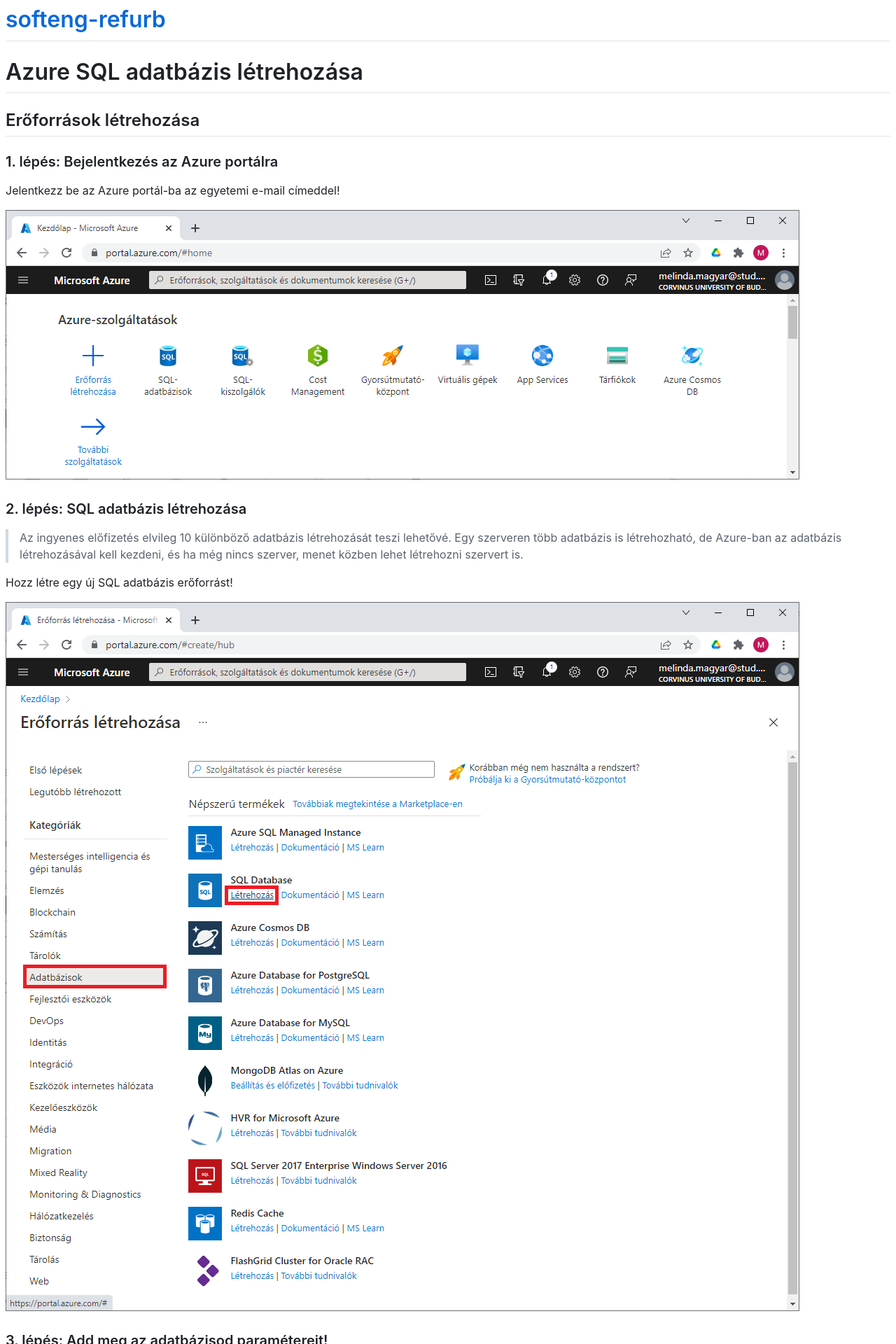
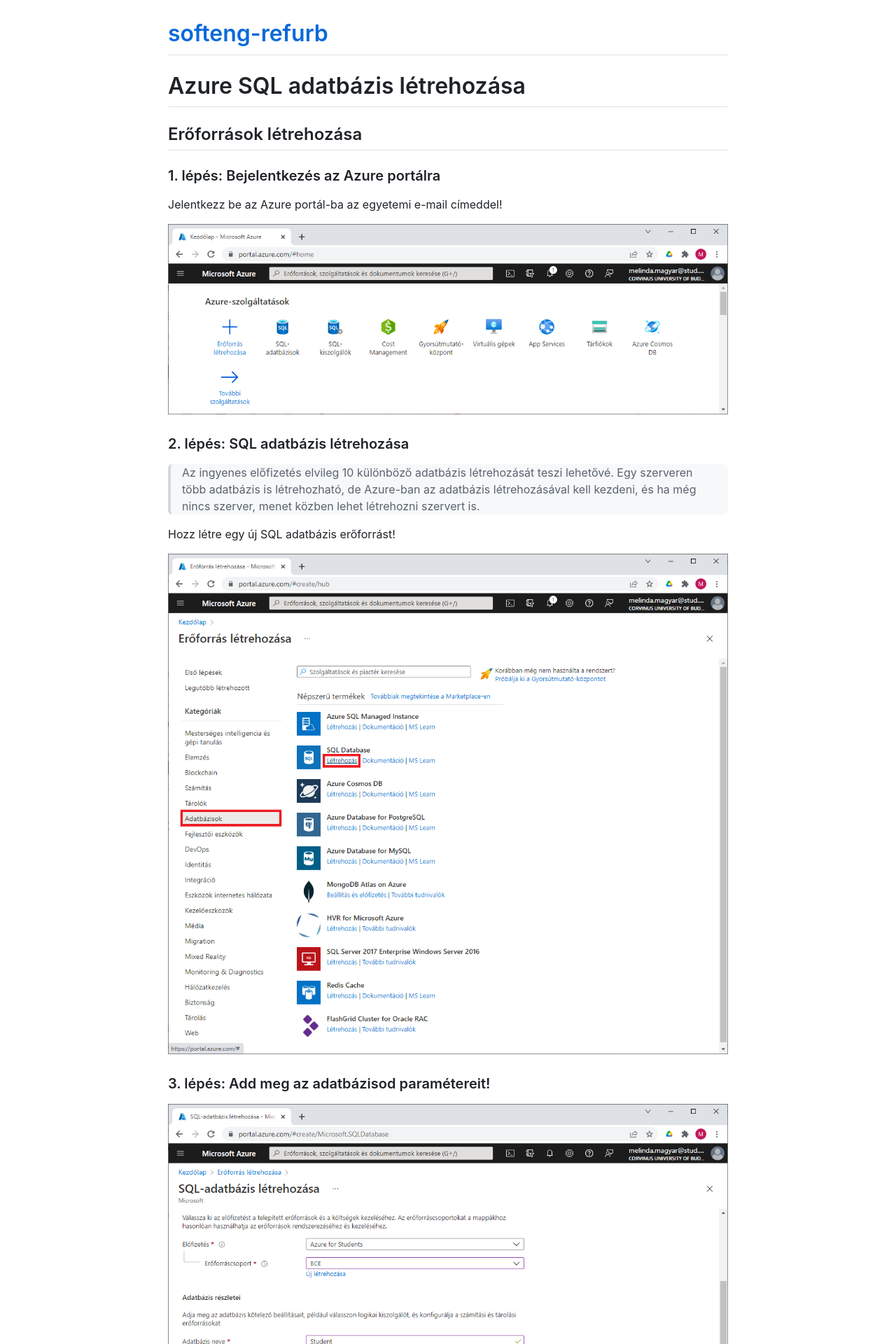
Before and after one commit to balintmatyus/softeng-refurb, a Jekyll site: the page built from general/azure_sql_adatbazis_letrehozasa_2022/index.md, in a window 1280 px wide. Shown: the top 1920 px of the page at 70% size. Built offline with Jekyll 4.4.1, drawn with Linux system fonts in a browser that asks for light colours; nearby versions of some CDN libraries; our own code applies the rules of GitHub Pages for plain Markdown files.

Commit message:
blockquote kísérlet css

```diff
--- a/_layouts/default.html
+++ b/_layouts/default.html
@@ -9,10 +9,53 @@
     <link rel="stylesheet" href="https://cdnjs.cloudflare.com/ajax/libs/github-markdown-css/5.1.0/github-markdown.min.css">
     <!-- Syntax highlighting CSS hozzáadása -->
     <link rel="stylesheet" href="https://cdnjs.cloudflare.com/ajax/libs/highlight.js/11.8.0/styles/github.min.css">
+    <style>
+      .content-container {
+        max-width: 800px; /* A tartalom maximális szélessége */
+        margin: 0 auto;   /* Középre igazítás */
+        padding: 20px;    /* Belső margó */
+      }
+
+      /* Alapértelmezett stílus az összes blockquote-hoz */
+      blockquote {
+        position: relative;
+        padding: 15px 20px;
+        margin: 20px 0;
+        border-left: 5px solid #d0d7de;
+        background-color: #f6f8fa;
+        border-radius: 6px;
+      }
+
+      /* Stílus a "Megjegyzés" blockquote-okhoz */
+      blockquote p:first-child strong:contains("Megjegyzés:") {
+        color: #0550ae;
+      }
+
+      blockquote p:first-child strong:contains("Figyelmeztetés:") {
+        color: #cf222e;
+      }
+
+      blockquote p:first-child strong:contains("Tipp:") {
+        color: #116329;
+      }
+
+      /* Színezés a blockquote-okhoz a szöveg alapján */
+      blockquote p:first-child strong:contains("Megjegyzés:") ~ * {
+        color: #24292f;
+      }
+
+      blockquote p:first-child strong:contains("Figyelmeztetés:") ~ * {
+        color: #cf222e;
+      }
+
+      blockquote p:first-child strong:contains("Tipp:") ~ * {
+        color: #116329;
+      }
+    </style>
   </head>
   <body>
     <!-- Tartalom konténer a megfelelő osztállyal -->
-    <div class="markdown-body">
+    <div class="markdown-body content-container">
       {% if site.title and site.title != page.title %}
         <h1><a href="{{ "/" | absolute_url }}">{{ site.title }}</a></h1>
       {% endif %}
```
Also changed, not shown: ch02-winforms/ch02-03-product-category-treeview-part02.md (+4 -0 lines).
